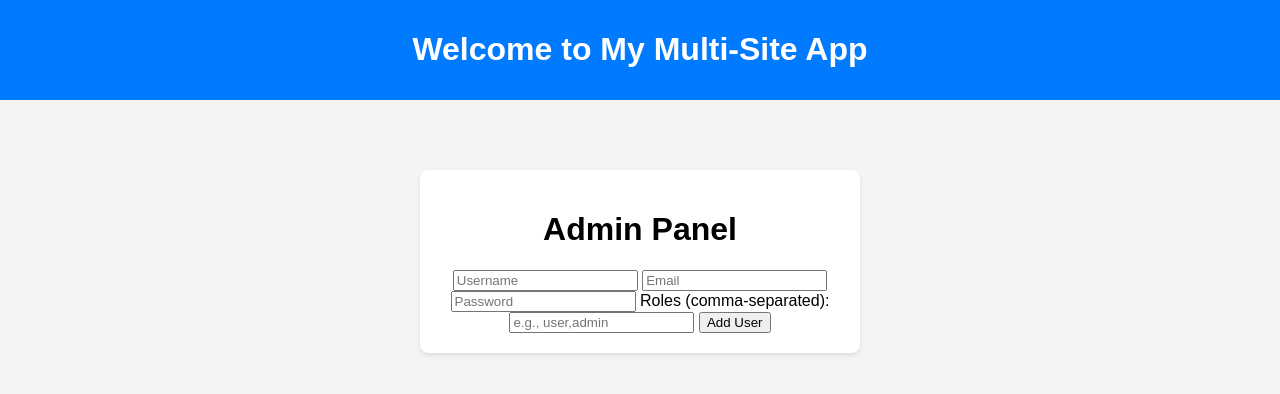
After one commit to LeonLLLLLLLL/eHealth, a Flask app: page /admin_panel/ in a window 1280 px wide. The commit adds this page. Shown: the top 394 px of the page. Run offline with Flask 3, Linux system fonts and the light colour scheme.

Commit message:
added admin_panel and rest functions to add a new case

```diff
--- a/frontend/app.py
+++ b/frontend/app.py
@@ -1,12 +1,14 @@
 from flask import Flask
 from sites.login_site import login_site
 from sites.other_site import other_site
+from sites.admin_site import admin_site  # Import the new admin_site
 
 app = Flask(__name__)
 
 # Register Blueprints for modular site management
 app.register_blueprint(login_site, url_prefix='/login')
 app.register_blueprint(other_site, url_prefix='/other')
+app.register_blueprint(admin_site, url_prefix='/admin_panel')
 
 if __name__ == '__main__':
     app.run(debug=True)
--- /dev/null
+++ b/frontend/sites/admin_site.py
@@ -0,0 +1,39 @@
+from flask import Blueprint, render_template, request, redirect, url_for
+import requests
+
+admin_site = Blueprint('admin_site', __name__)
+
+FASTAPI_BASE_URL = "http://127.0.0.1:8000"  # Base URL for the FastAPI server
+
+@admin_site.route('/')
+def admin_panel():
+    """
+    Render the admin panel page.
+    """
+    return render_template('admin_panel.html')
+
+@admin_site.route('/add_user', methods=['POST'])
+def add_user():
+    """
+    Handle form submission for adding a new user.
+    """
+    username = request.form['username']
+    email = request.form['email']
+    password = request.form['password']
+    roles = request.form.getlist('roles')  # Get roles as a list
+
+    # Payload for the FastAPI add user endpoint
+    user_data = {
+        "username": username,
+        "email": email,
+        "password": password,
+        "roles": roles
+    }
+
+    try:
+        # Send POST request to FastAPI add user endpoint
+        response = requests.post(f"{FASTAPI_BASE_URL}/register", json=user_data)
+        response.raise_for_status()
+        return redirect(url_for('admin_site.admin_panel'))
+    except requests.RequestException as e:
+        return render_template('error.html', message=f"Connection error: {str(e)}")
--- a/frontend/sites/login_site.py
+++ b/frontend/sites/login_site.py
@@ -1,38 +1,51 @@
-from flask import Blueprint, render_template, request
-import requests  # To send requests to the FastAPI server
+from flask import Blueprint, render_template, request, redirect
+import requests
 
 login_site = Blueprint('login_site', __name__)
 
-# Flask route for the login page
+FASTAPI_BASE_URL = "http://127.0.0.1:8000"  # Base URL for the FastAPI server
+
 @login_site.route('/')
 def login_page():
+    """
+    Render the login page.
+    """
     return render_template('login.html')
 
-# Flask route to process login and communicate with the FastAPI REST API
 @login_site.route('/process', methods=['POST'])
 def login_process():
-    # Get username and password from the form
+    """
+    Process login form and communicate with FastAPI for authentication.
+    """
     username = request.form['username']
     password = request.form['password']
 
-    # Data to send to the FastAPI endpoint
+    # Payload for the FastAPI login endpoint
     login_data = {
         "username": username,
         "password": password
     }
 
-    # URL of the FastAPI login endpoint
-    fastapi_url = "http://127.0.0.1:8000/login"
-
-    # Send POST request to the FastAPI server
     try:
-        response = requests.post(fastapi_url, json=login_data)
+        # Send POST request to FastAPI login endpoint
+        response = requests.post(f"{FASTAPI_BASE_URL}/login", json=login_data)
+        response.raise_for_status()
         response_data = response.json()
     except requests.RequestException as e:
-        return f"<h1>Error!</h1><p>Unable to connect to the authentication server: {str(e)}</p>"
+        return render_template('error.html', message=f"Connection error: {str(e)}")
 
-    # Process the response from FastAPI
+    # Handle FastAPI response
     if response_data.get("success"):
-        return f"<h1>Welcome, {username}!</h1><p>Login Successful.</p>"
+        user_role = response_data.get("roles", ["user"])[0]  # Assume first role in roles list
+
+        # Determine redirect target based on role
+        if user_role == "admin":
+            return redirect("/admin_panel")  # Added return
+        elif user_role == "pathologist":
+            return redirect("/case_panel")  # Added return
+        else:
+            return redirect("./")  # Added return
+
     else:
-        return "<h1>Login Failed!</h1><p>Invalid username or password. <a href='/'>Try again</a></p>"
+        # Login failed
+        return render_template('error.html', message="Invalid username or password. Please try again.")
--- a/frontend/static/css/main.css
+++ b/frontend/static/css/main.css
@@ -25,3 +25,13 @@ main {
     width: 300px;
     margin: 50px auto;
 }
+
+.admin-container {
+    background: white;
+    padding: 20px;
+    border-radius: 8px;
+    box-shadow: 0 2px 4px rgba(0, 0, 0, 0.1);
+    text-align: center;
+    width: 400px;
+    margin: 50px auto;
+}
--- /dev/null
+++ b/frontend/templates/admin_panel.html
@@ -0,0 +1,17 @@
+{% extends 'base.html' %}
+
+{% block title %}Admin Panel{% endblock %}
+
+{% block content %}
+<div class="admin-container">
+    <h1>Admin Panel</h1>
+    <form action="/admin_panel/add_user" method="POST">
+        <input type="text" name="username" placeholder="Username" required>
+        <input type="email" name="email" placeholder="Email" required>
+        <input type="password" name="password" placeholder="Password" required>
+        <label for="roles">Roles (comma-separated):</label>
+        <input type="text" name="roles" placeholder="e.g., user,admin">
+        <button type="submit">Add User</button>
+    </form>
+</div>
+{% endblock %}
```
Also changed, not shown: backend/main.py (+75 -13 lines), projectstructure.txt (added, +18 -0 lines).
